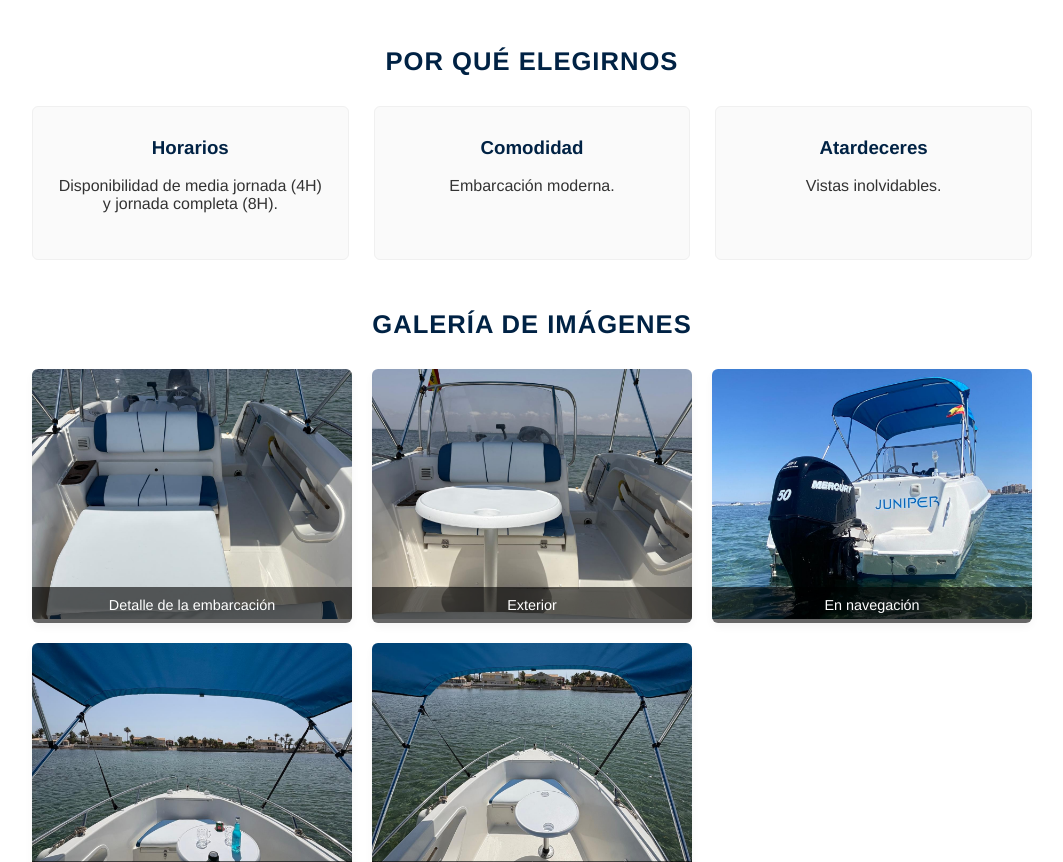
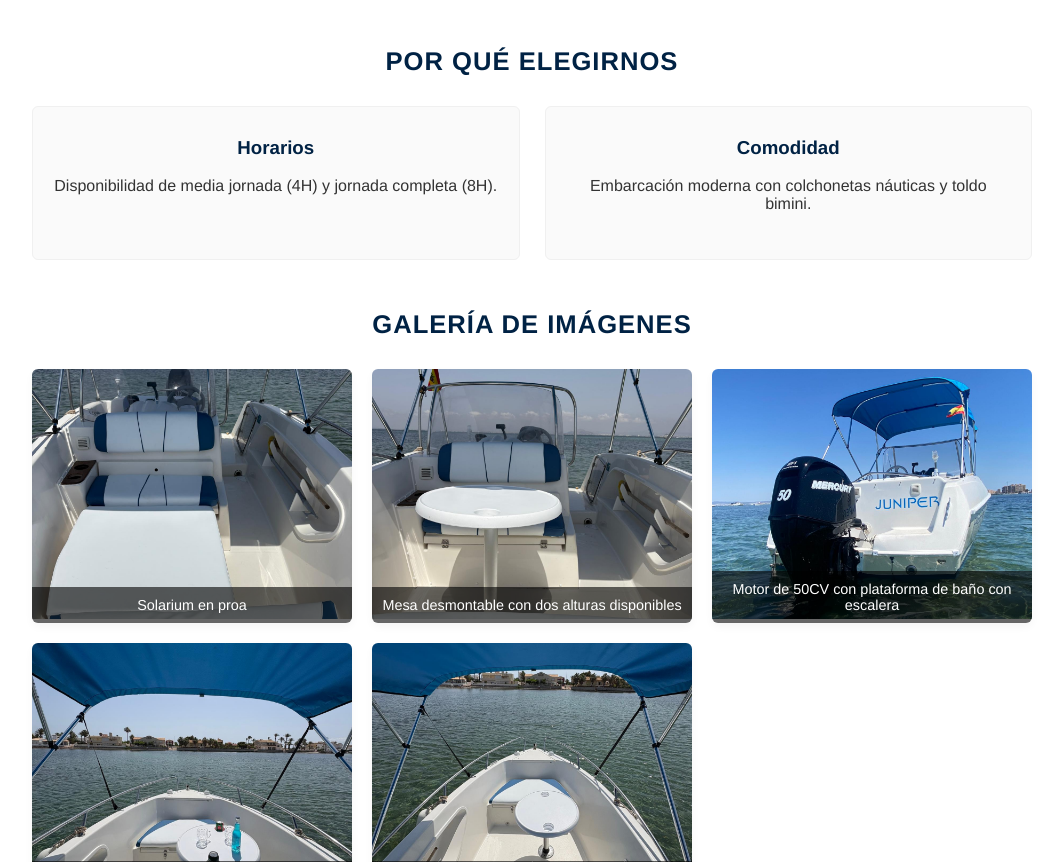
Before and after one commit to elelorgri/alquiler-barco, a plain HTML site: page index.html in a window 1280 px wide. Shown: the part 863-1725 px from the top of the page, without its empty margins (108-1171 px from the left). Drawn offline with Linux system fonts and the light colour scheme.

Commit message:
Update index.html

```diff
--- a/index.html
+++ b/index.html
@@ -3,7 +3,7 @@
 <head>
     <meta charset="UTF-8">
     <meta name="viewport" content="width=device-width, initial-scale=1.0">
-    <title>Alquiler de Barco Mediterráneo</title>
+    <title>Charter Juniper La Manga</title>
     <style>
         /* Estilos generales: limpios y profesionales */
         body {
@@ -187,7 +187,7 @@
 
     <div class="hero">
         <div>
-            <h1>Alquiler de Barco</h1>
+            <h1>Charter Juniper/nLa Manga</h1>
             <p>Disfruta del mar a tu medida</p>
         </div>
     </div>
@@ -213,11 +213,7 @@
             </div>
             <div class="details-item">
                 <h3>Comodidad</h3>
-                <p>Embarcación moderna.</p>
-            </div>
-            <div class="details-item">
-                <h3>Atardeceres</h3>
-                <p>Vistas inolvidables.</p>
+                <p>Embarcación moderna con colchonetas náuticas y toldo bimini.</p>
             </div>
         </div>
 
@@ -225,16 +221,16 @@
         <div class="gallery-grid">
             <div class="gallery-item">
                 <img src="fotito.jpeg" alt="Detalle del barco">
-                <div class="gallery-caption">Detalle de la embarcación</div>
+                <div class="gallery-caption">Solarium en proa</div>
             </div>
             <div class="gallery-item">
                 <!-- Uso de %20 por el espacio -->
                 <img src="foto%20otra.jpeg" alt="Exterior">
-                <div class="gallery-caption">Exterior</div>
+                <div class="gallery-caption">Mesa desmontable con dos alturas disponibles</div>
             </div>
             <div class="gallery-item">
                 <img src="foto.jpeg" alt="En navegación">
-                <div class="gallery-caption">En navegación</div>
+                <div class="gallery-caption">Motor de 50CV con plataforma de baño con escalera</div>
             </div>
             <div class="gallery-item">
                 <!-- Uso de %20 por el espacio -->
```
